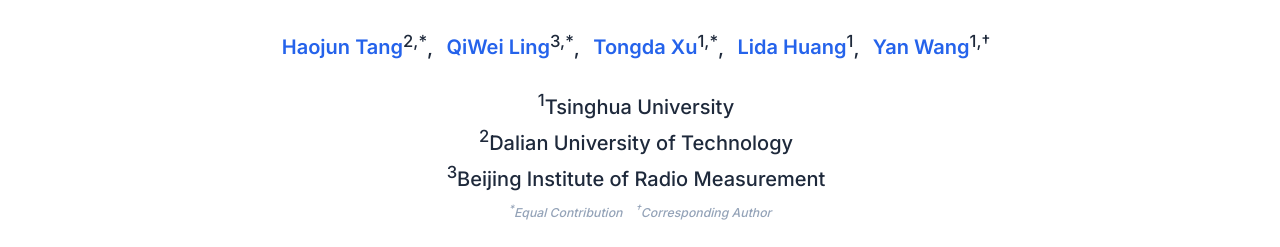
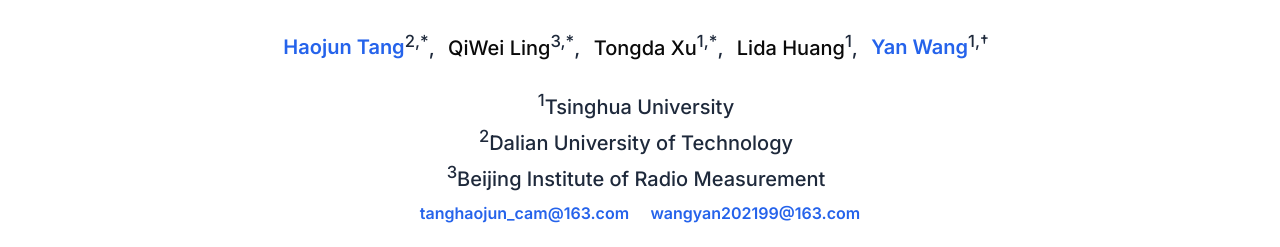
Before and after one commit to XinR-Tang/V-Shuffle, a plain HTML site: page index.html in a window 1280 px wide. Shown: the part 174-421 px from the top of the page. Drawn offline with nearby package versions, Linux system fonts and the light colour scheme; some icons are missing.

Commit message:
Refactor author list and add contact emails
Updated author names to include styling and added contact emails for authors.

```diff
--- a/index.html
+++ b/index.html
@@ -251,11 +251,11 @@
                 <span class="author-block">
                   <a href="mailto:tanghaojun_cam@163.com" target="_blank">Haojun Tang</a><sup>2,*</sup>,</span>
                 <span class="author-block">
-                  <a target="_blank">QiWei Ling</a><sup>3,*</sup>,</span>
+                  <span class="author-name has-text-black">QiWei Ling</span><sup>3,*</sup>,</span>
                 <span class="author-block">
-                  <a target="_blank">Tongda Xu</a><sup>1,*</sup>,</span>
+                  <span class="author-name has-text-black">Tongda Xu</span><sup>1,*</sup>,</span>
                 <span class="author-block">
-                  <a target="_blank">Lida Huang</a><sup>1</sup>,</span>
+                  <span class="author-name has-text-black">Lida Huang</span><sup>1</sup>,</span>
                 <span class="author-block">
                   <a href="mailto:wangyan202199@163.com" target="_blank">Yan Wang</a><sup>1,†</sup>
                 </span>
@@ -266,6 +266,12 @@
                 <span class="author-block"><sup>1</sup>Tsinghua University<br>
                   <sup>2</sup>Dalian University of Technology<br>
                   <sup>3</sup>Beijing Institute of Radio Measurement</span>
+                <!-- Contact emails for first author and corresponding author -->
+                <div class="author-emails is-size-6" style="margin-top:0.4rem;">
+                  <a href="mailto:tanghaojun_cam@163.com">tanghaojun_cam@163.com</a>
+                  &nbsp;&nbsp;&nbsp;
+                  <a href="mailto:wangyan202199@163.com">wangyan202199@163.com</a>
+                </div>
                 <!-- Equal contribution note -->
                 <span class="eql-cntrb"><small><br><sup>*</sup>Equal Contribution &nbsp;&nbsp; <sup>†</sup>Corresponding
                     Author</small></span>
```
